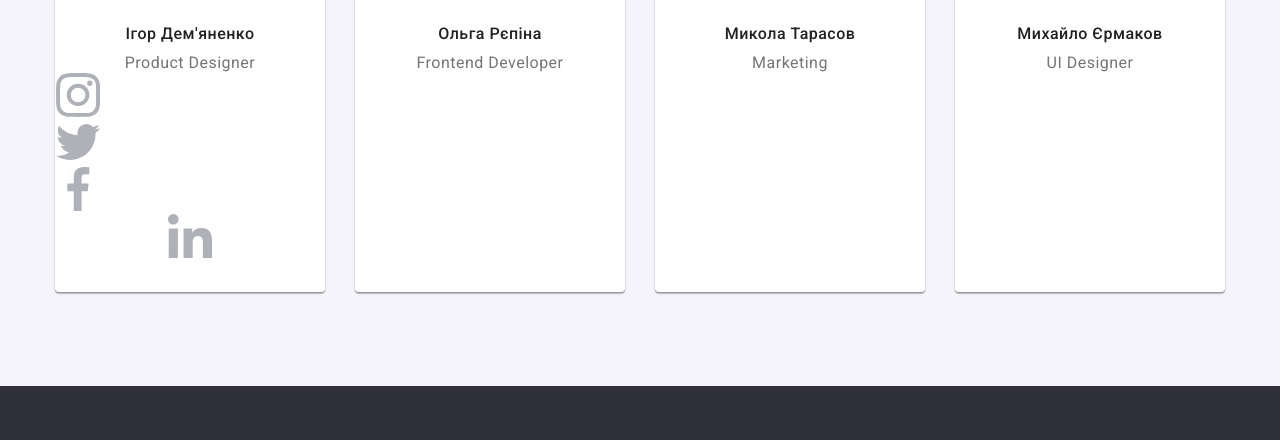
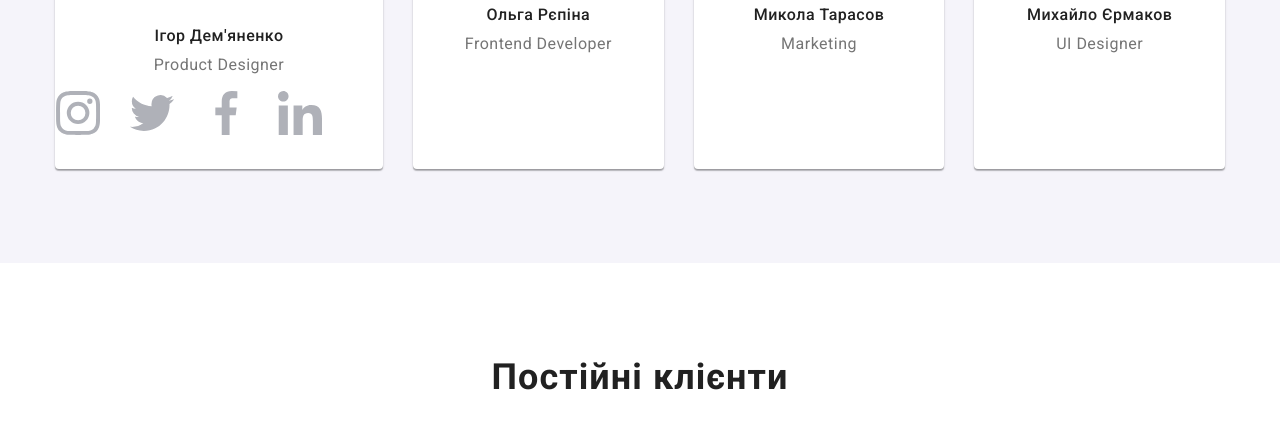
Before and after one commit to gambel1/goit-markup-hw-04, a plain HTML site: page index.html in a window 1280 px wide. Shown: the part 2045-2485 px from the top of the page. Drawn offline with nearby package versions, Linux system fonts and the light colour scheme.

Commit message:
command-list

```diff
--- a/css/styles.css
+++ b/css/styles.css
@@ -280,7 +280,6 @@ nav li:last-child {
 }
 .command-list {
    display: flex;
-
 }
 .command-list li {
    margin-right: 30px;
@@ -312,6 +311,8 @@ nav li:last-child {
    color: var(--primery-text-color);
 }
 .command-speciality {
+   margin-bottom: 16px;
+
    font-size: 16px;
    line-height: 1.18;
    letter-spacing: 0.03em;
@@ -319,6 +320,10 @@ nav li:last-child {
 }
 .yyy {
    display: flex;
+   margin-right: 60px;
+}
+.zzz {
+
 }
 .command-link {
    /* display: flex; */
@@ -328,6 +333,17 @@ nav li:last-child {
  height: 44px;
 }
 
+/* Клиенты */
+.client {
+   margin-bottom: 50px;
+   text-align: center;
+
+   color: var(--primery-text-color);
+   font-weight: 700px;
+   font-size: 36px;
+   line-height: 1.16;
+   letter-spacing: 0.03em;
+}
 
 /* Футер */
 footer {
--- a/index.html
+++ b/index.html
@@ -183,8 +183,8 @@
                         <p lang="en" class="command-speciality">
                         Product Designer
                         </p>
-                        <ul>
-                            <li class="yyy">
+                        <ul class="yyy">
+                            <li class="zzz">
                                 <a class="command-link" href="">
                                     <svg class="command-icon">
                                         <use href="./images/icons.svg#icon-instagram">
@@ -192,7 +192,7 @@
                                     </svg>
                                 </a>
                             </li>
-                            <li class="yyy">
+                            <li>
                             <a class="command-link" href="">
                                 <svg class="command-icon">
                                     <use href="./images/icons.svg#icon-twitter">
@@ -200,7 +200,7 @@
                                 </svg>
                             </a>
                             </li>
-                            <li class="yyy">
+                            <li>
                                 <a class="command-link" href="">
                                     <svg class="command-icon">
                                         <use href="./images/icons.svg#icon-facebook">
@@ -268,6 +268,24 @@
 
         </section>
 
+        <section class="section">
+            <div class="container">
+                <h2 class="client">
+                    Постійні клієнти
+                </h2>
+                <ul>
+                    <li></li>
+                    <li></li>
+                    <li></li>
+                    <li></li>
+                    <li></li>
+                    <li></li>
+                </ul>
+
+            </div>
+
+        </section>
+
     </main>
 
     <footer>
```
